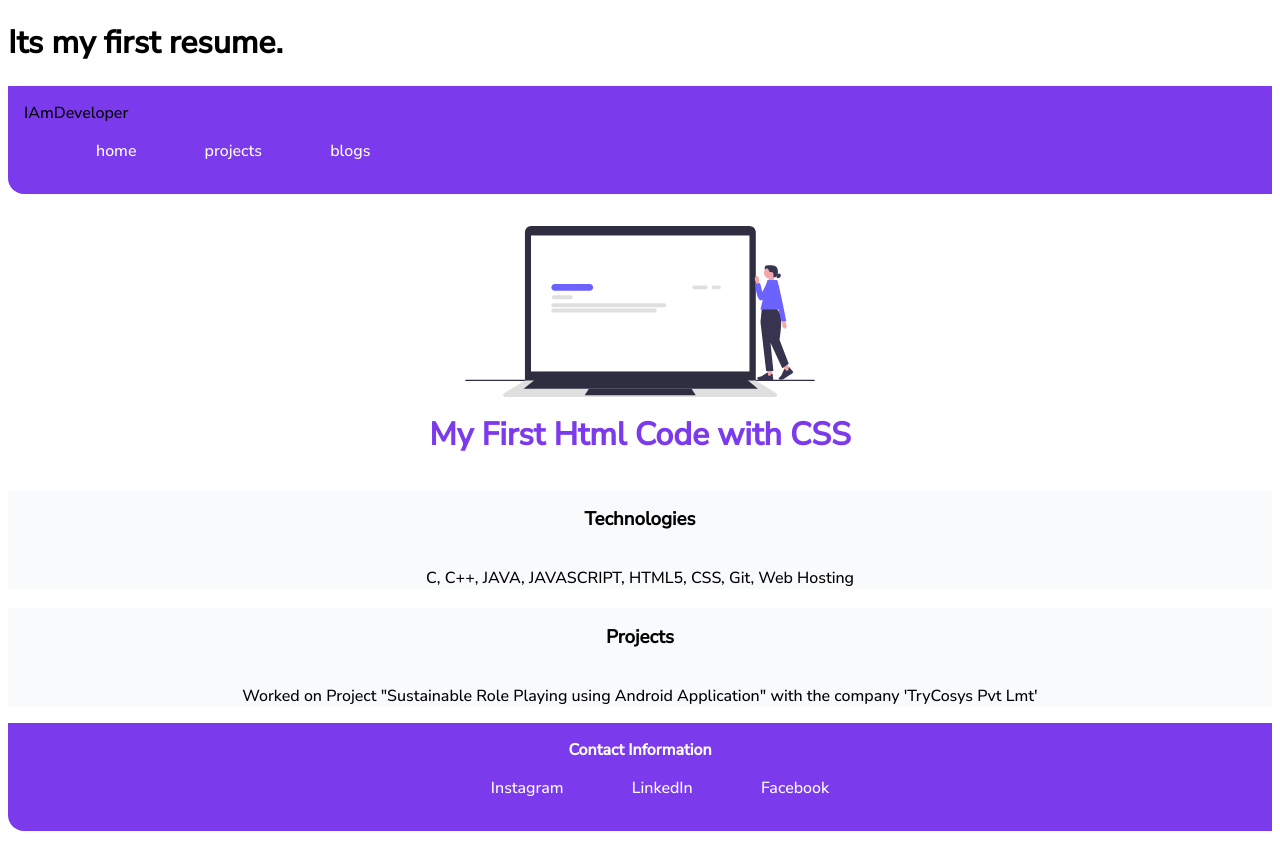
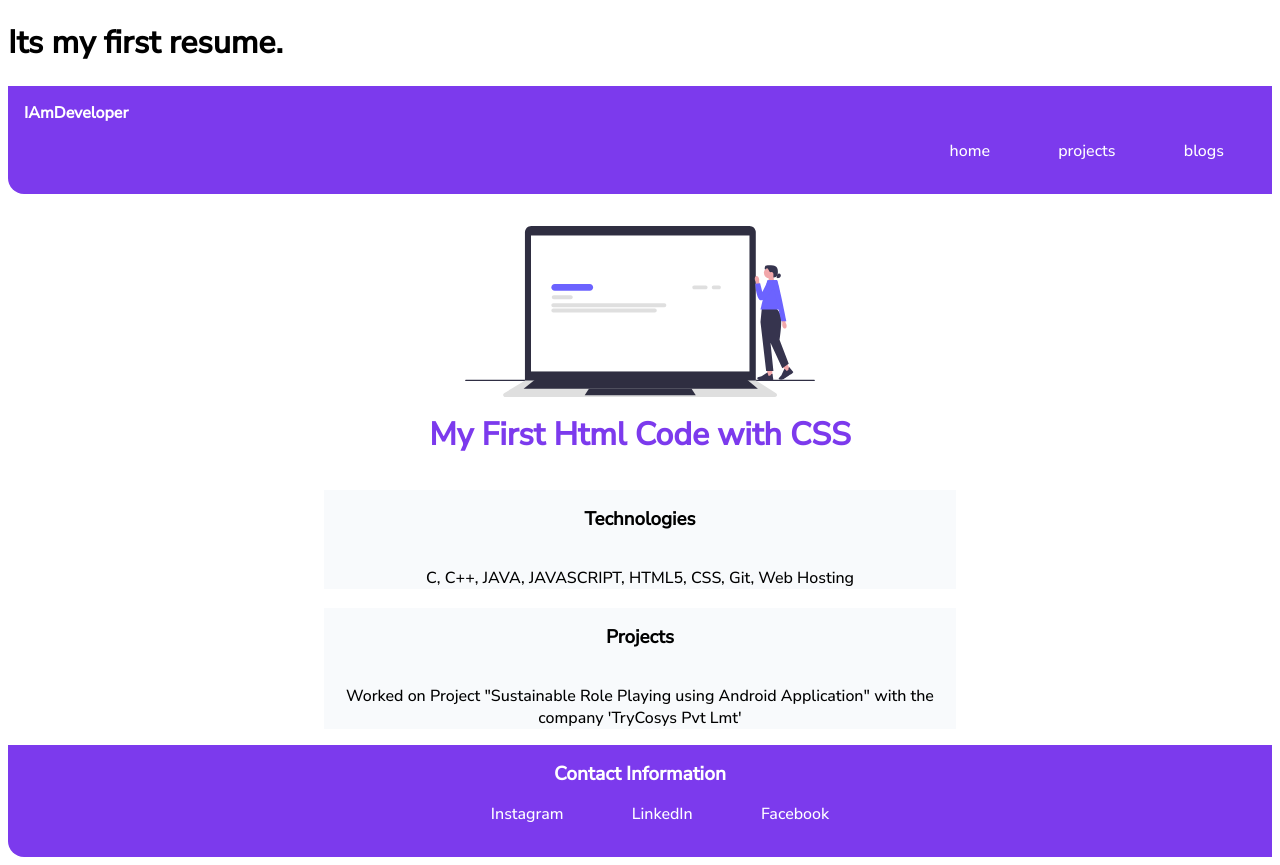
Before and after one commit to RutujaGudaghe/htmlcode, a plain HTML site: page index.html in a window 1280 px wide. Before the commit the page ends 839 px from the top, so only its background shows below. Drawn offline with Linux system fonts and the light colour scheme.

Commit message:
editted some code decoration

```diff
--- a/index.html
+++ b/index.html
@@ -9,8 +9,8 @@
 <body>
     <h1>Its my first resume.</h1>
 
-    <nav  class="nav-brand container">
-        <div>IAmDeveloper</div>
+    <nav  class=" nav container">
+        <div class="nav-brand">IAmDeveloper</div>
         <ul class="list-non-bullet nav-pills">
             <li class="list-inline">
                 <a class="link" href="/">home</a>
@@ -28,11 +28,11 @@
     <h3 class="header-title">My First Html Code with CSS</h3>
 
 
-    <section class="sections ow" >
-        <h3>Technologies</h3>
+    <section class="sections ow container container-fluid" >
+        <h3 >Technologies</h3>
         <p class="secdata">C, C++, JAVA, JAVASCRIPT, HTML5, CSS, Git, Web Hosting</p>
     </section>
-    <section class="sections ow">
+    <section class="sections ow container container-fluid  ">
         <h3>Projects</h3>
         <p class="secdata">Worked on Project "Sustainable Role Playing using Android Application" with the company 'TryCosys Pvt Lmt'</p>
     </section>
--- a/style.css
+++ b/style.css
@@ -54,15 +54,19 @@ list-style: none;
 .list-non-bullet{
     list-style: none;
      }
-.nav-brand{
+.nav{
 background-color: var(--primary-color);
 padding:1rem;
 border-bottom-left-radius: 1rem;
 }
-.navigation .nav-pills{
+.nav-brand{
+    color: white;
+    font-weight:bold;
+}
+.nav-pills{
     text-align: right;
 }
-.nav-brand .link{
+.link{
     color: white;
 
 }
@@ -102,7 +106,7 @@ padding-top: 2rem;
     border-bottom-left-radius: 1rem;
     }
     .footer .footdata{
-        font-size: largeer;
+        font-size: larger;
         font-weight: bold;
     }
   .footer .link {
```
